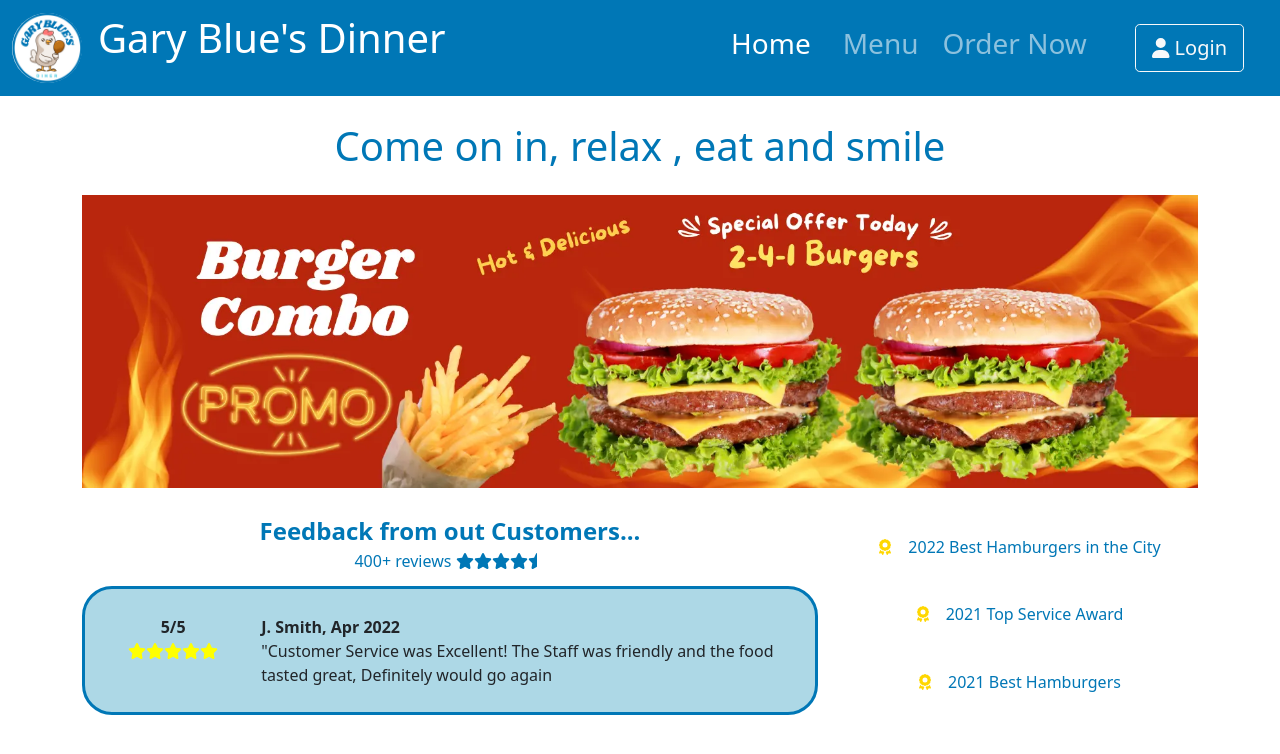
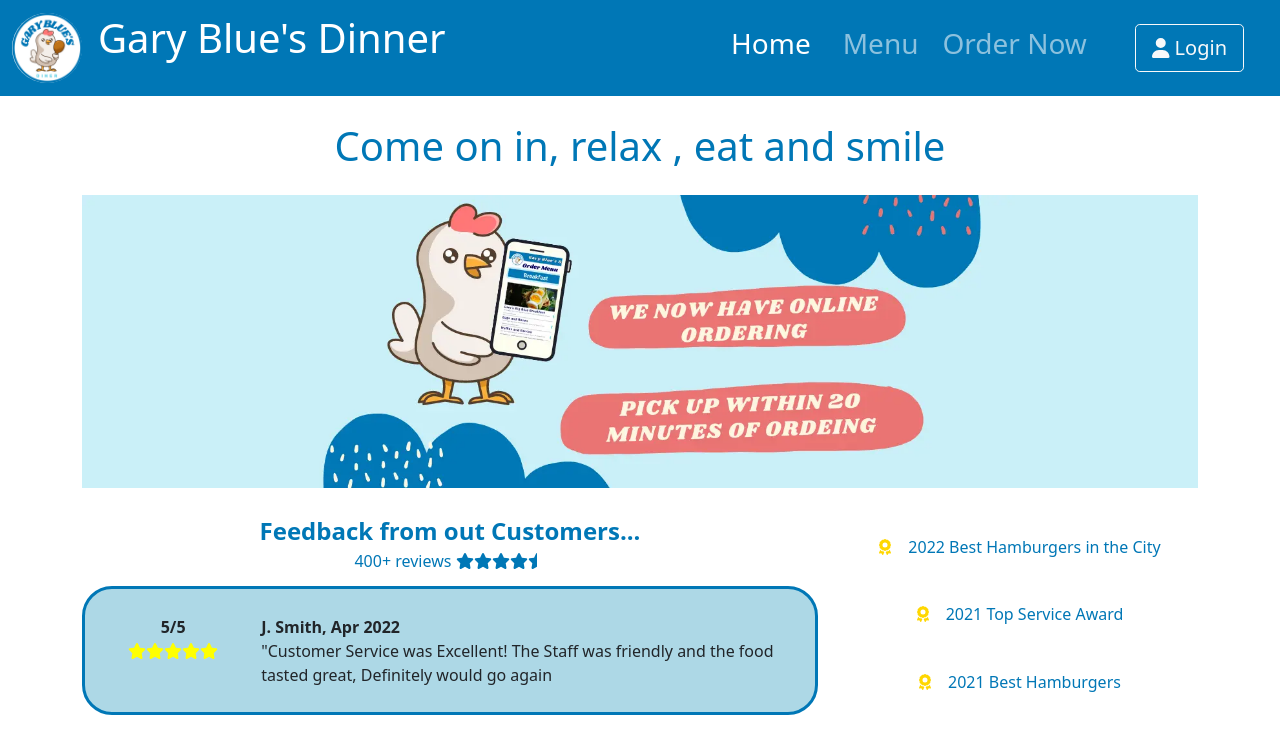
Before and after one commit to Semester-2-team-7/Semester2-Final-Sprint, a React (Create React App) app in the folder garyblue/: page / in a window 1280 px wide. Shown: the top 754 px of the page. Built offline with nearby package versions, Linux system fonts and the light colour scheme.

Commit message:
Made some improvements to Banner Scroll. Appears more stable now

```diff
--- a/garyblue/src/componet/Main/home.jsx
+++ b/garyblue/src/componet/Main/home.jsx
@@ -17,24 +17,24 @@ const Home = () => {
 
   //
   const [bannerScroll, setBannerScroll] = useState([]);
-  let [currentIndex, setCurrentIndex] = useState(0);
-  const [arrayLength, setArrayLength] = useState(4);
+  let [currentIndex, setCurrentIndex] = useState(1);
+  let count = 1;
+  let arrayLength = 4;
 
   useEffect(() => {
 
-    setBannerScroll([Banner1, Banner2, Banner3, Banner4]);
+   setBannerScroll([Banner1, Banner2, Banner3, Banner4]);
 
     setInterval(() => {
 
-      console.log(`Before if currentIndex: ${currentIndex}`);
-      if (currentIndex < arrayLength) {
-        setCurrentIndex(currentIndex++);
-        // console.log(`Before else CurrentIndex ${currentIndex}`);
+      if (count < arrayLength - 1) {
+        count++;
       } else {
-        setCurrentIndex(currentIndex = 0);
-        // console.log(`After else CurrentIndex ${currentIndex}`);
+        count = 0;
       }
-    }, 5000)
+
+      setCurrentIndex(currentIndex = count);
+    }, 5000);
 
   }, [])
 
```
